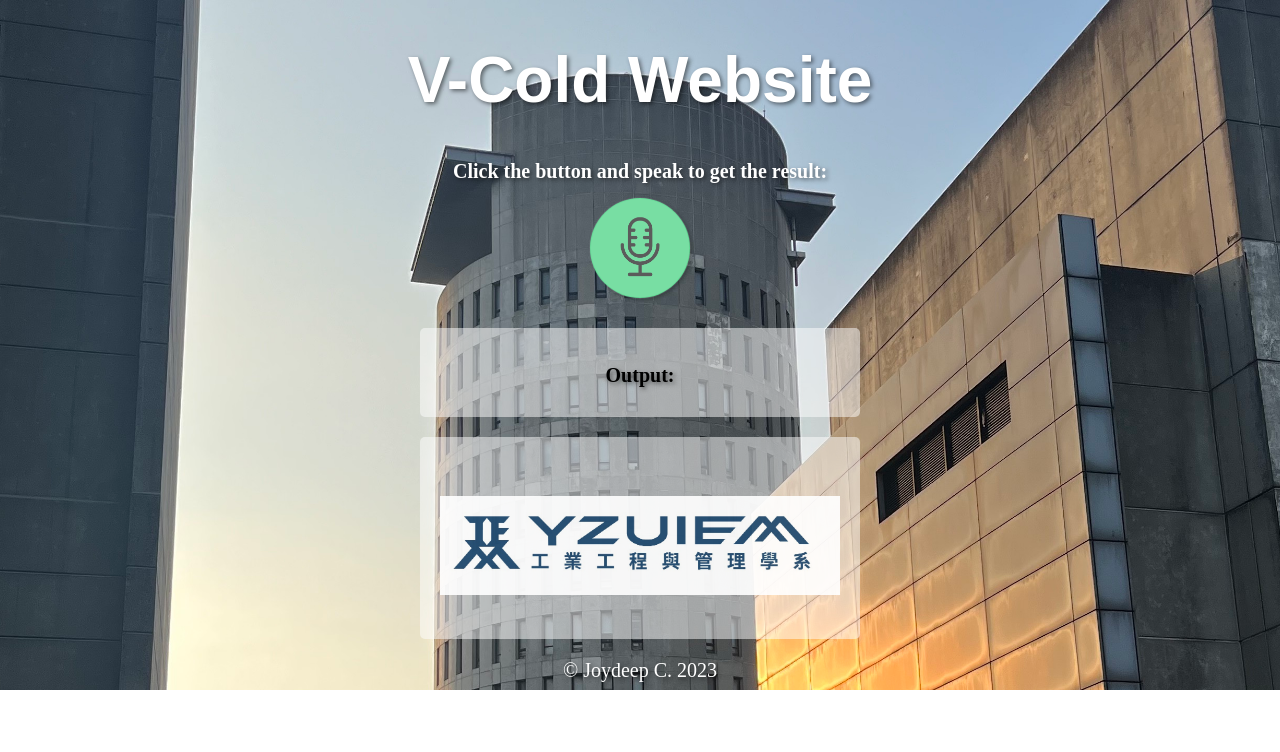
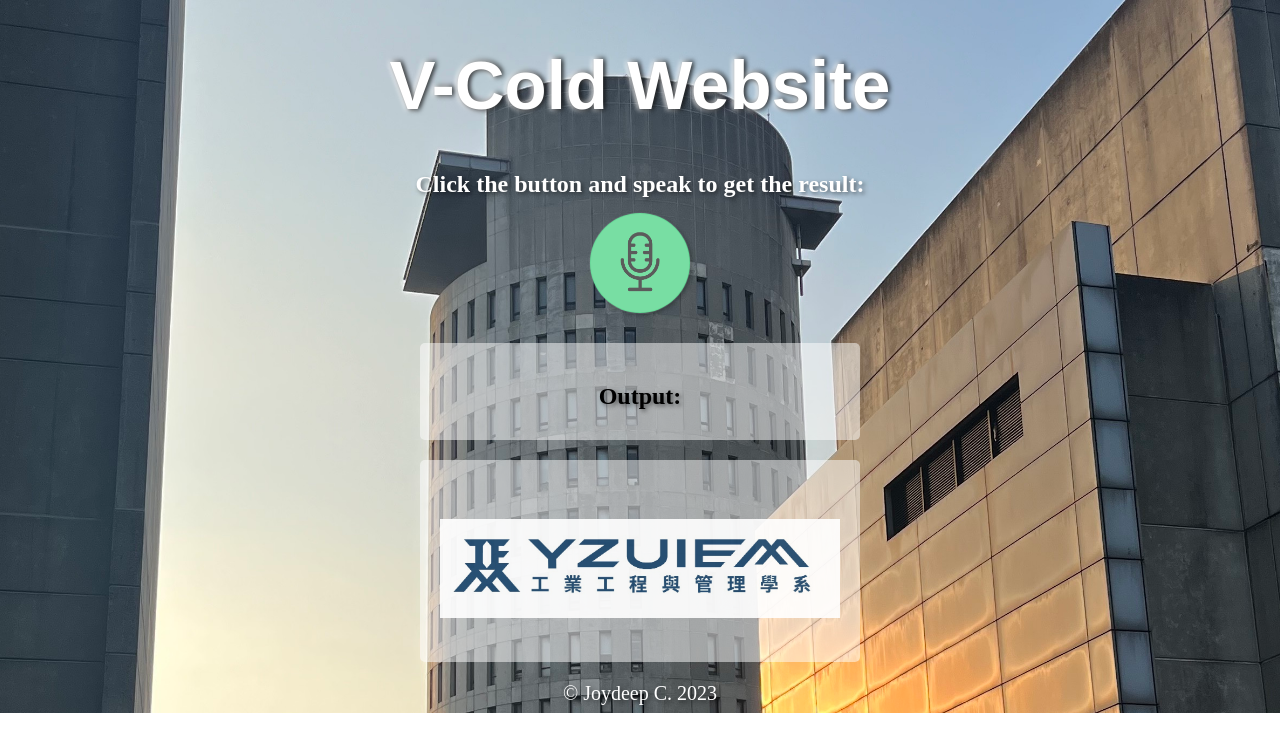
Before and after one commit to legend4140/V-Cold, a plain HTML site: page index.html in a window 1280 px wide. Drawn offline with nearby package versions, Linux system fonts and the light colour scheme; some icons are missing.

Commit message:
index.html

```diff
--- a/index.html
+++ b/index.html
@@ -11,18 +11,21 @@
         }
 
         h1 {
-            font-size: 64px;
+            font-size: 69px;
             color: white;
             font-family:  Luminari,fantasy ;
             border: black;
             border-radius: 50%;
             font-style:  bold;
-            text-shadow: 2px 2px 4px rgba(0, 0, 0, 0.5);
-            text-align: center;
+ text-shadow: 2px 2px 4px rgba(0, 0, 0, 0.5),
+                         -2px -2px 4px rgba(255, 255, 255, 0.5),
+                         2px -2px 4px rgba(0, 0, 0, 0.5),
+                         -2px 2px 4px rgba(255, 255, 255, 0.5);
+                                     text-align: center;
         }
 
         h2 {
-            font-size: 20px;
+            font-size: 24px;
             color: white;
             text-shadow: 2px 2px 4px rgba(0, 0, 0, 0.5);
             margin-bottom: 5px;
@@ -160,7 +163,7 @@
     <div id="output" style="background-color: rgba(255, 255, 255, 0.5);">
 
         <p id="result"></p>
-<h3><Powered By:</h3>
+        <h3><Powered By:</h3>
 
         <img id="IEM" src="yzu iem.jpg" alt="IEM">
     </div>
```
